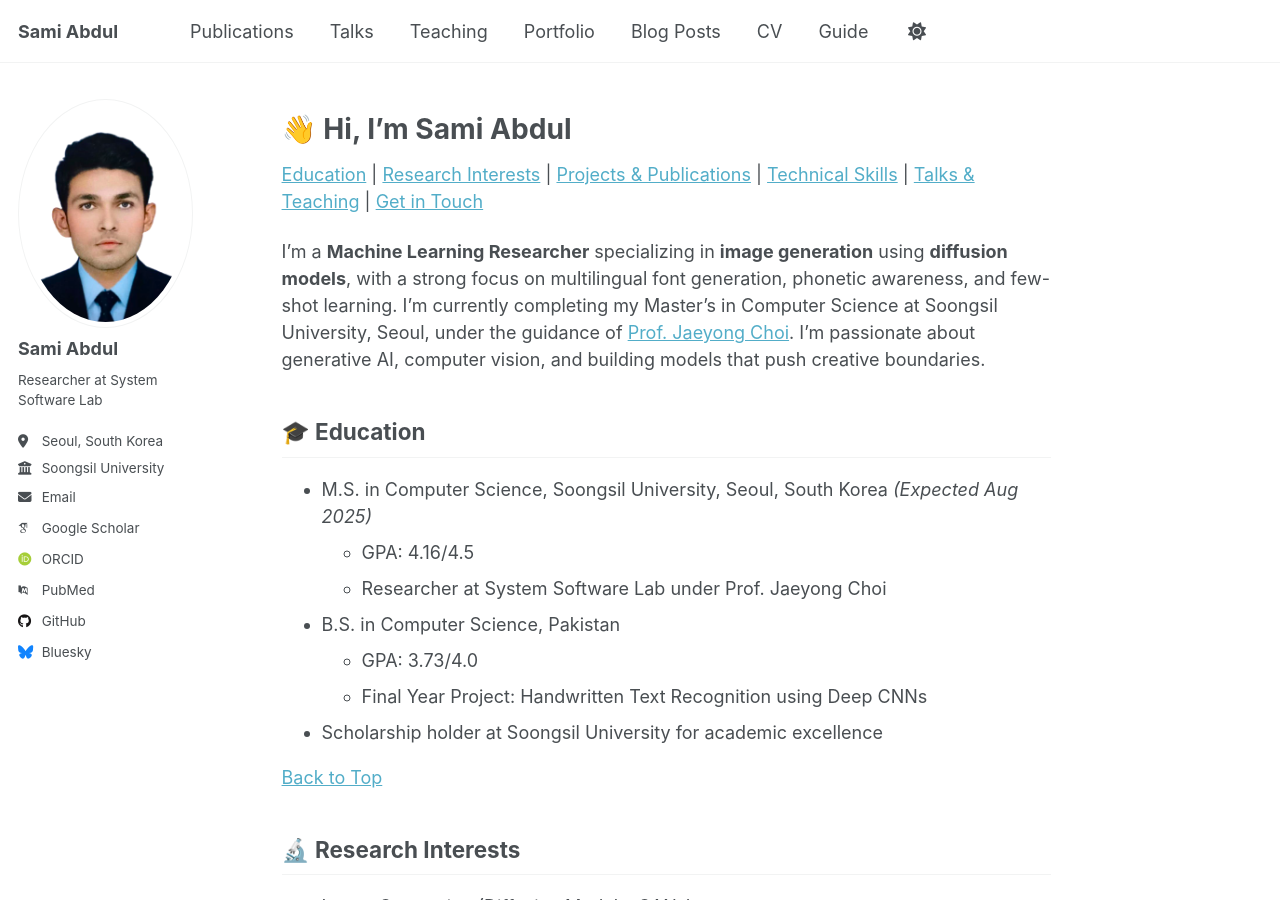
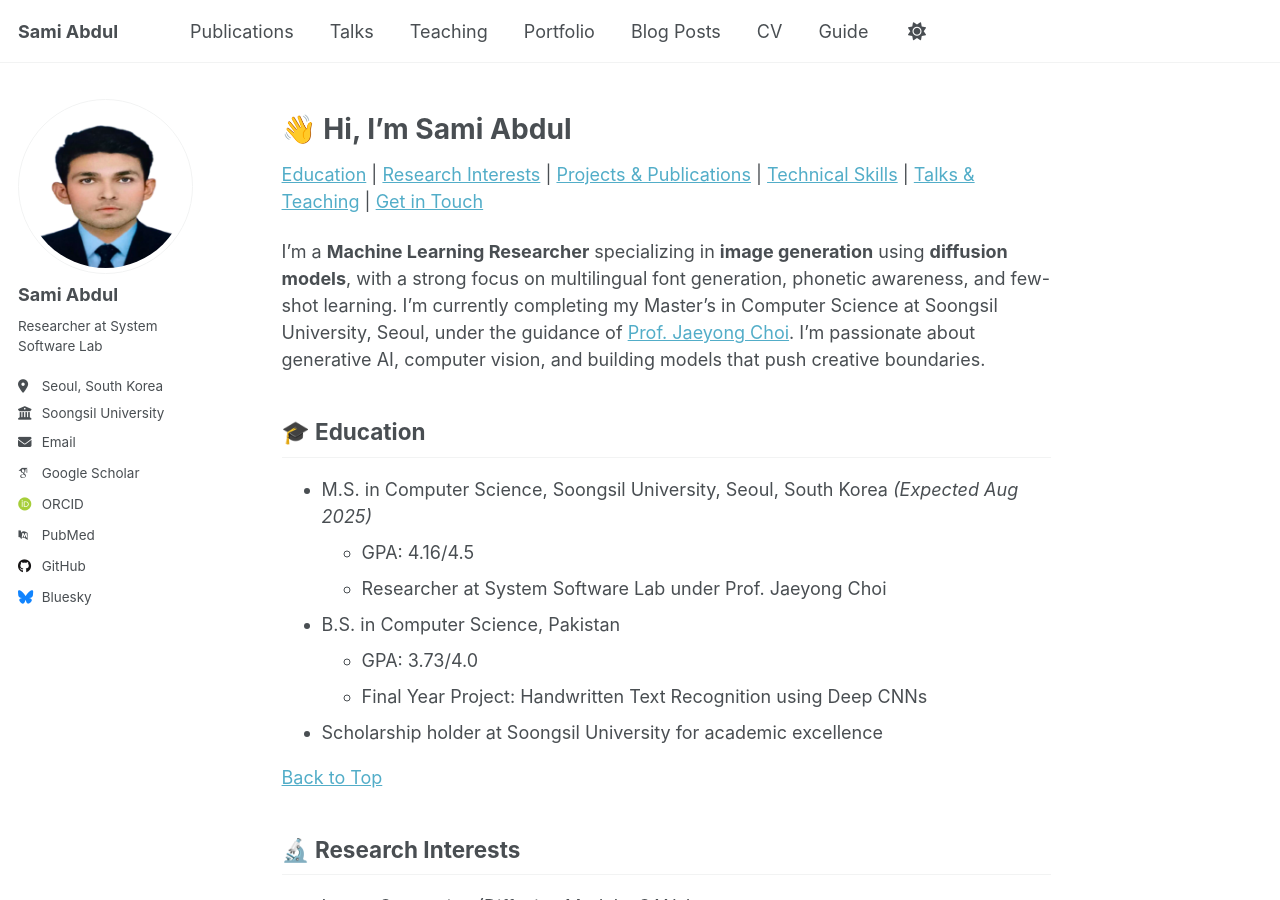
Before and after one commit to abdulsami101/abdulsami.github.io, a Jekyll site: the page built from _pages/about.md, in a window 1280 px wide and 900 px high. Built offline with Jekyll 4.4.1, drawn with Linux system fonts in a browser that asks for light colours; some web fonts are replaced.

Commit message:
Update _config.yml

```diff
--- a/_config.yml
+++ b/_config.yml
@@ -22,7 +22,7 @@ repository               : "academicpages/academicpages.github.io"
 #               Additional customization can be done by editing /_includes/author-profile.html
 author:
   # Biographic information
-  avatar           : "Picture.png"
+  avatar           : "sami.png"
   name             : "Sami Abdul"
   pronouns         : # example: "she/her"
   bio              : "Researcher at System Software Lab"
```
